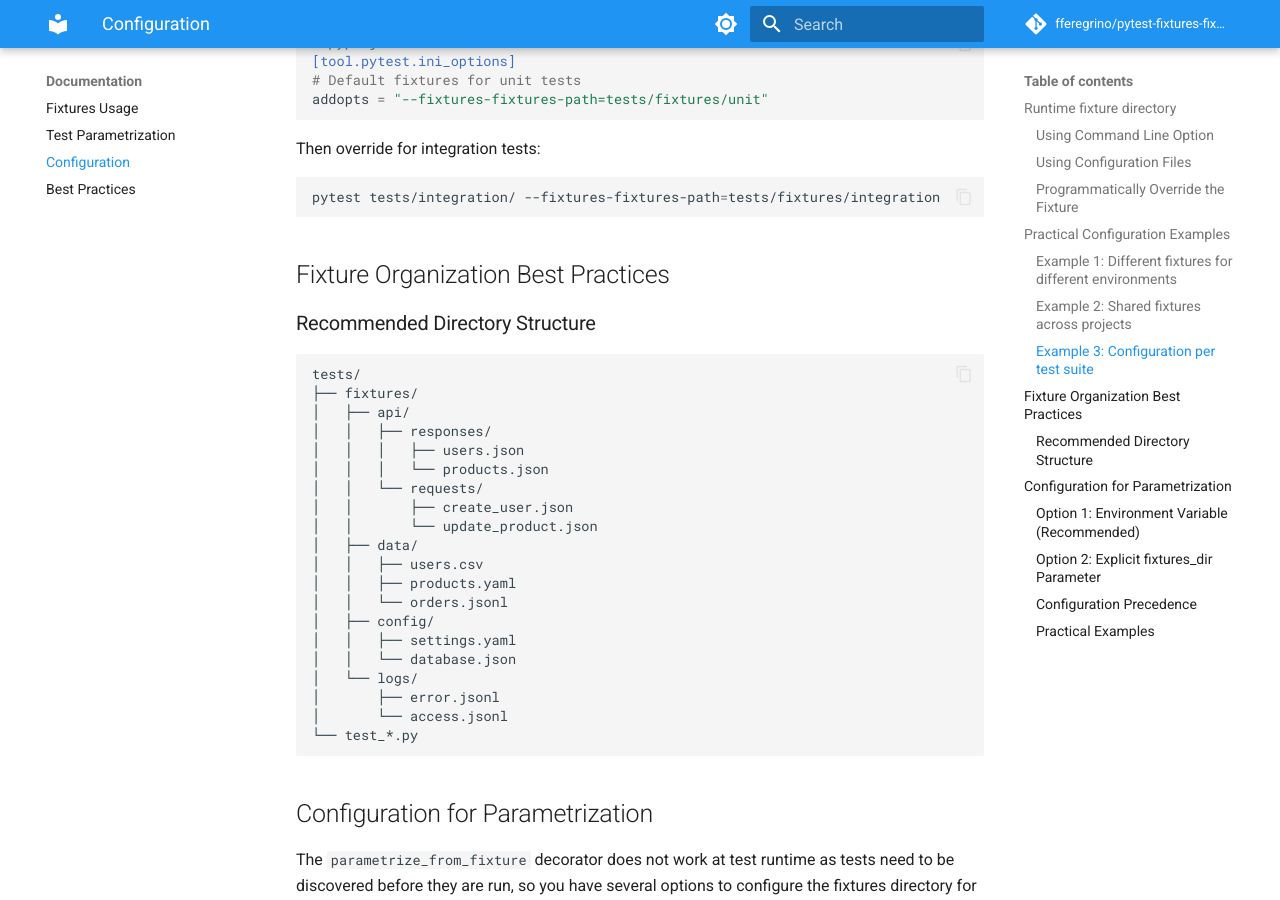
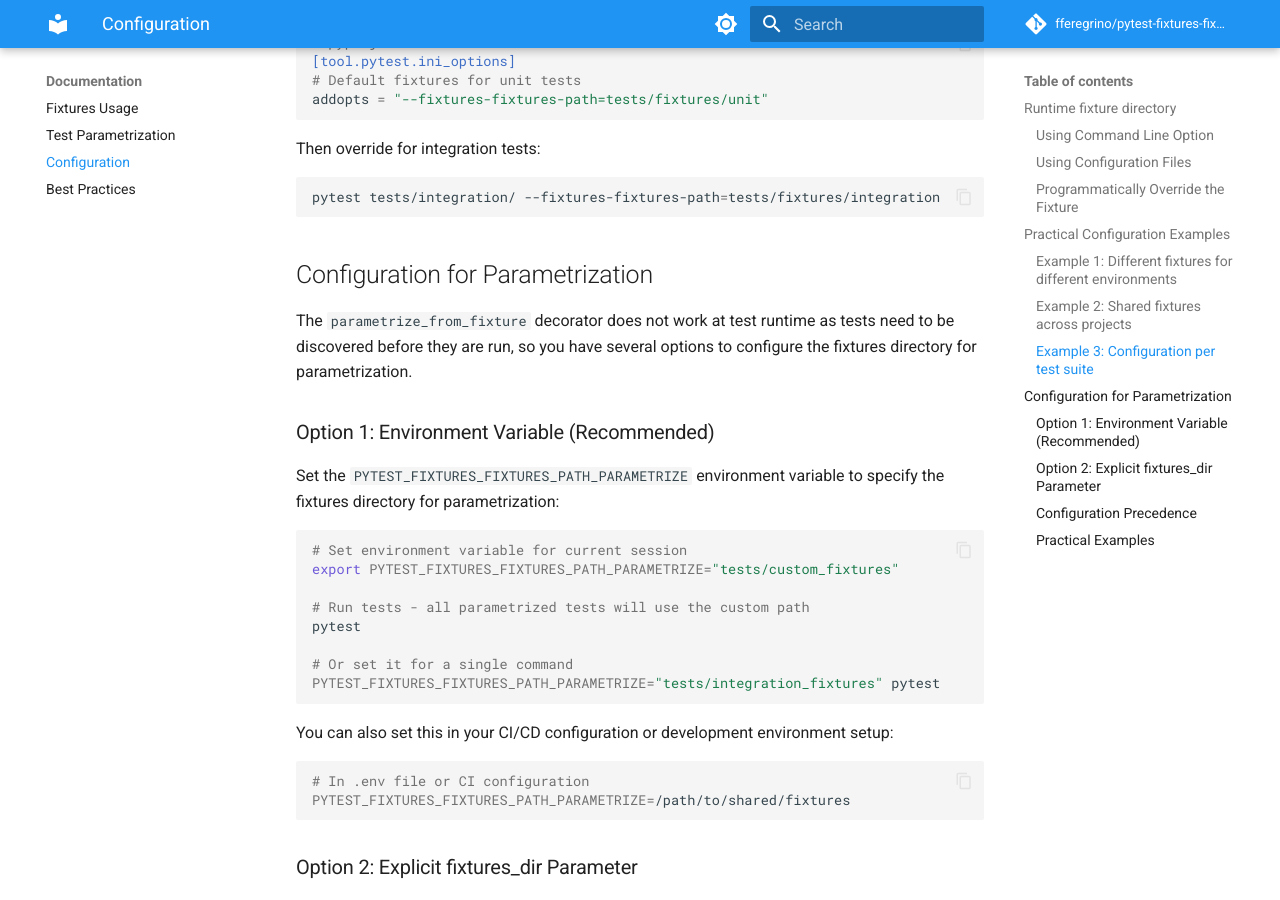
Before and after one commit to fferegrino/pytest-fixtures-fixtures, an MkDocs documentation site: the page built from docs/configuration.md, in a window 1280 px wide and 900 px high, scrolled down 2192 px. Built offline with MkDocs 1.6.1 and Material for MkDocs 9.7.7, drawn with Linux system fonts in a browser that asks for light colours; comment, search, counter and statistics services are not loaded; the version menu is left out.

Commit message:
More docs update

````diff
--- a/docs/configuration.md
+++ b/docs/configuration.md
@@ -107,33 +107,6 @@ Then override for integration tests:
 pytest tests/integration/ --fixtures-fixtures-path=tests/fixtures/integration
 ```
 
-## Fixture Organization Best Practices
-
-### Recommended Directory Structure
-
-```
-tests/
-├── fixtures/
-│   ├── api/
-│   │   ├── responses/
-│   │   │   ├── users.json
-│   │   │   └── products.json
-│   │   └── requests/
-│   │       ├── create_user.json
-│   │       └── update_product.json
-│   ├── data/
-│   │   ├── users.csv
-│   │   ├── products.yaml
-│   │   └── orders.jsonl
-│   ├── config/
-│   │   ├── settings.yaml
-│   │   └── database.json
-│   └── logs/
-│       ├── error.jsonl
-│       └── access.jsonl
-└── test_*.py
-```
-
 ## Configuration for Parametrization
 
 The `parametrize_from_fixture` decorator does not work at test runtime as tests need to be discovered before they are run, so you have several options to configure the fixtures directory for parametrization.
````
Also changed, not shown: docs/fixtures-usage.md (+33 -0 lines), 2 other files.
